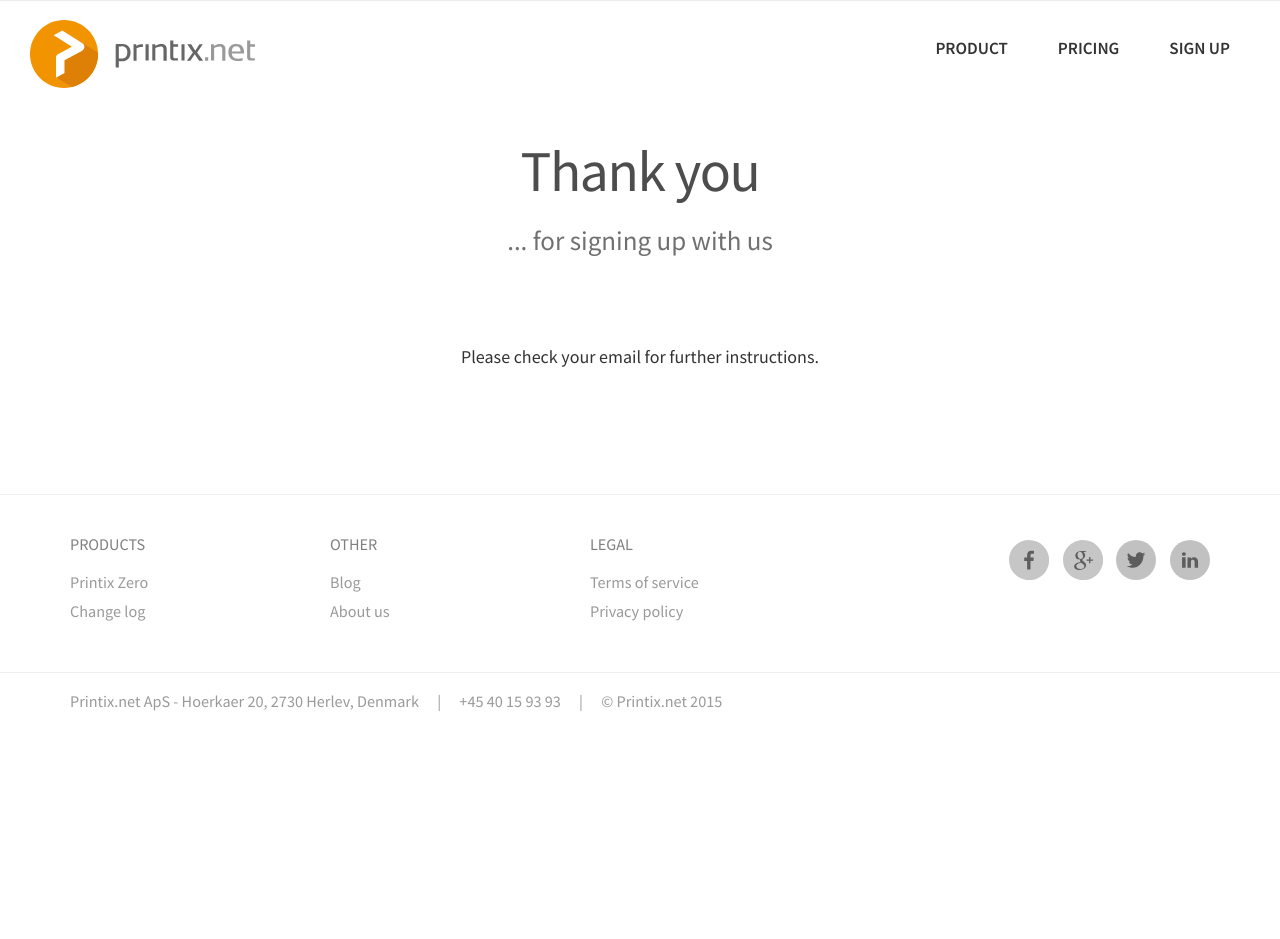
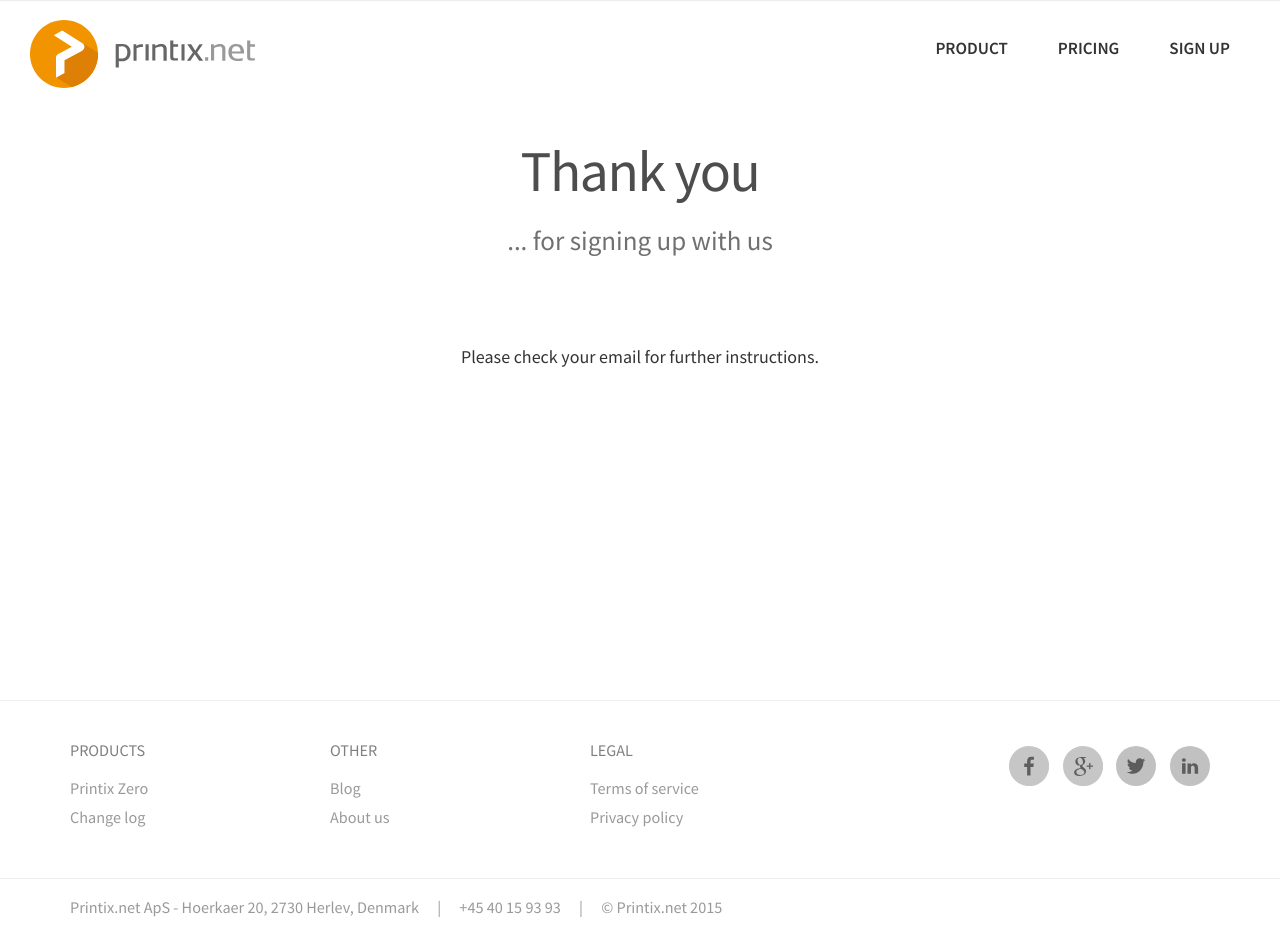
Before and after one commit to aakjaer/printix, a Jekyll site: the page built from thank-you/index.html, in a window 1280 px wide and 939 px high. Built offline with Jekyll 4.4.1, drawn with Linux system fonts in a browser that asks for light colours; Markdown is read by kramdown in place of the engine named in the settings.

Commit message:
Adding page min-height

```diff
--- a/assets/_scss/_base.scss
+++ b/assets/_scss/_base.scss
@@ -106,6 +106,10 @@ img, svg {
 		@include box-shadow(0 0 26px rgba(17,37,60,0.3));
 	    @include transform(translate3d(0, 0, 0));
 	}
+}
+
+.main-content {
+	min-height: 700px;
 }
 
 .teasers {
```
